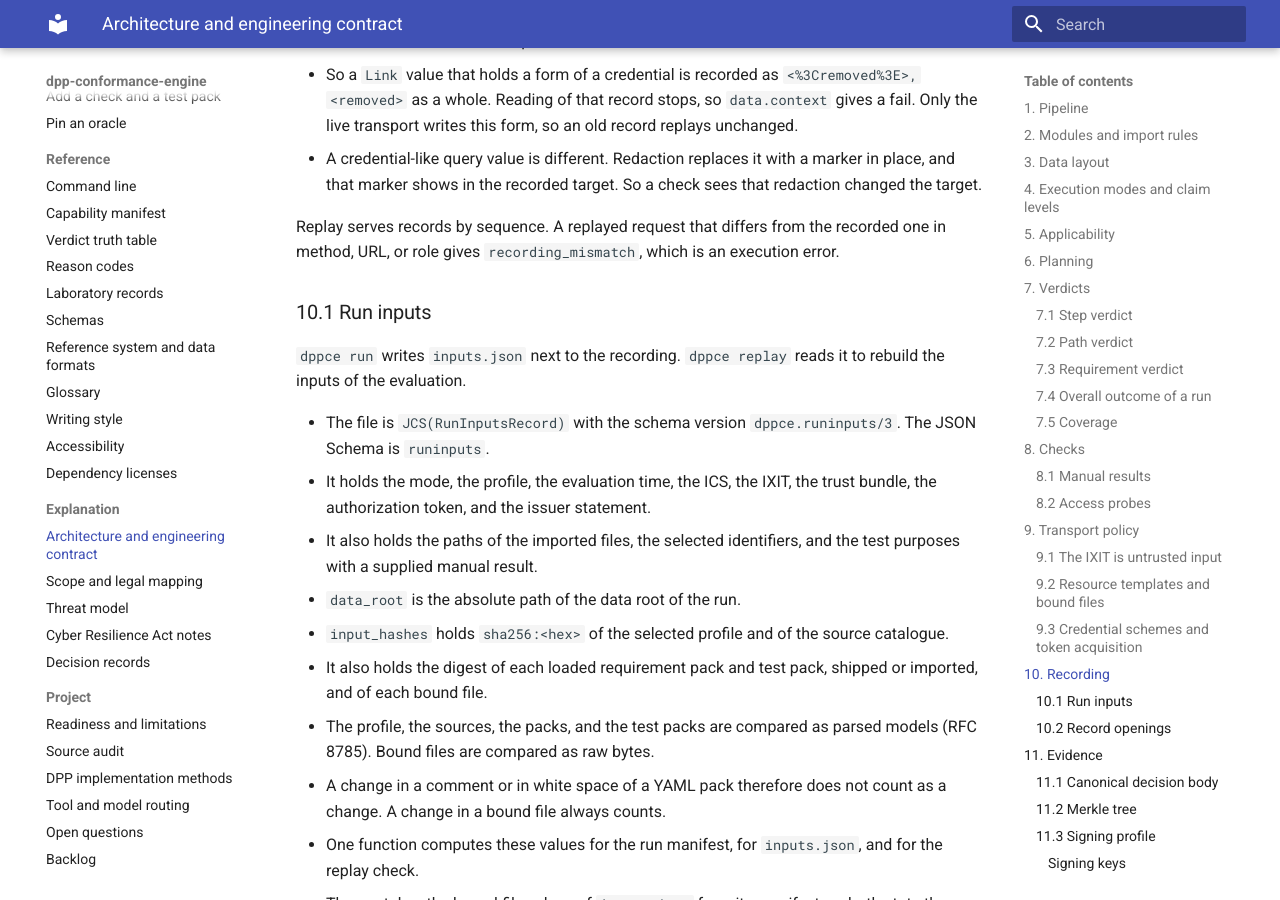
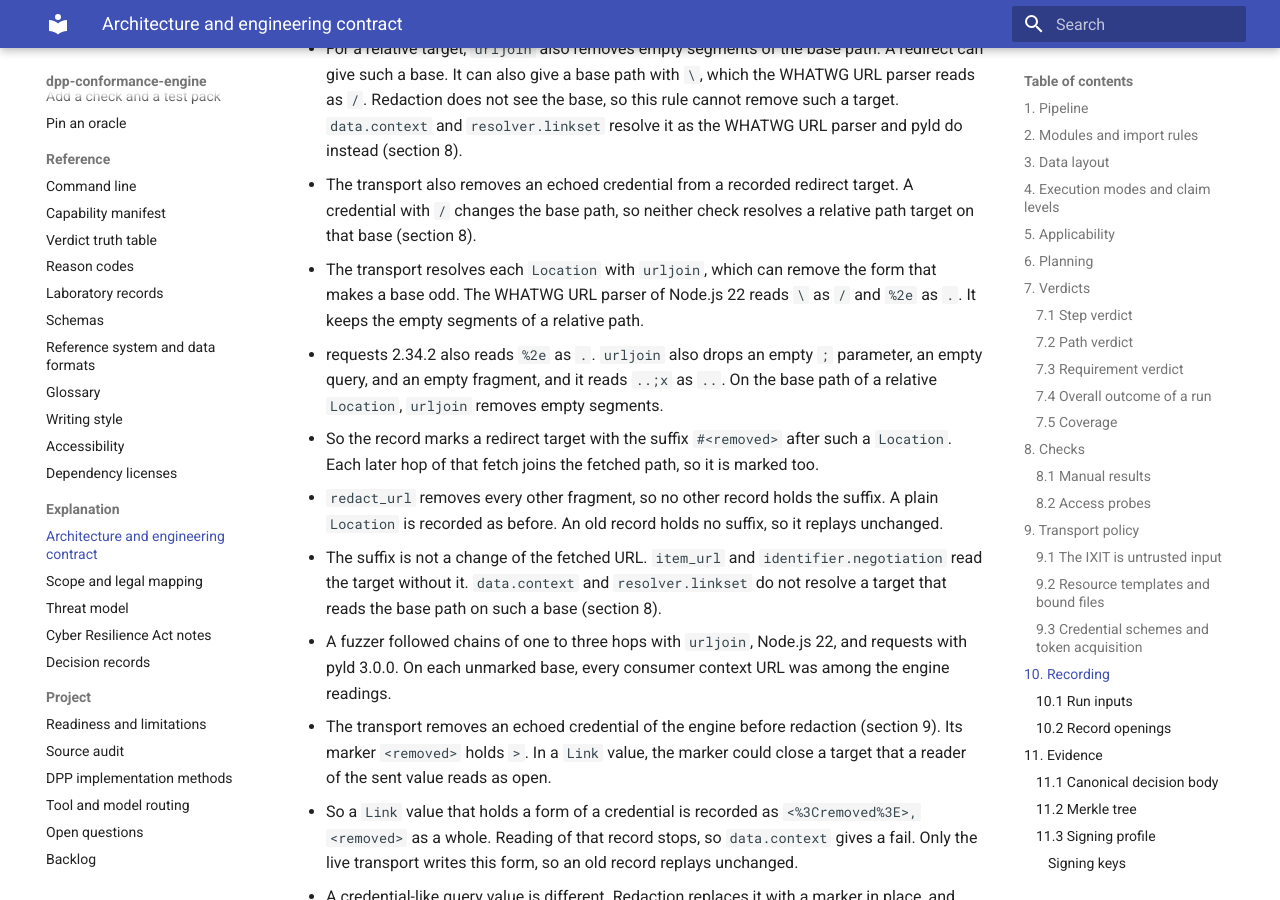
Before and after one commit to hadijannat/dpp-conformance-engine, an MkDocs documentation site: the page built from docs/explanation/architecture.md, in a window 1280 px wide and 900 px high, scrolled down 54412 px. Built offline with MkDocs 1.6.1 and Material for MkDocs 9.7.7, drawn with Linux system fonts in a browser that asks for light colours; the version menu is left out; some of the changed text lies outside the part shown.

Commit message:
docs: state how a redirect target after a Location read apart is marked
Sections 8 and 10 and the reference system page say that the transport
marks such a target with the suffix "#<removed>", that a target that
reads the base path counts unresolved there, and that an absolute path
target still resolves against the fetched origin.

Co-Authored-By: Claude Opus 5.5 <noreply@anthropic.com>

```diff
--- a/docs/explanation/architecture.md
+++ b/docs/explanation/architecture.md
@@ -802,9 +802,19 @@ gives `blocked`, with `DATA.SCHEMA.MISSING` or `DATA.RULES.MISSING`. The run bin
 - The check cannot tell if the credential held `/`. The system put the credential into its own
   redirect target, so the fail stands. A target with an absolute path or an authority keeps its
   result.
+- The transport marks a redirect target with the suffix `#<removed>` after a `Location` that a
+  consumer can read as another URL (section 10). Such a record does not hold the base path that
+  a consumer reads.
+- So on a marked base, a relative path, a query, or an empty target counts unresolved: the
+  base, a `/`, and the target. It gives `DATA.CONTEXT.NOT_ALLOWED`. The `Location` is the value
+  of the system, so the fail stands.
+- On a marked base, a target with an absolute path or an authority keeps its result. The WHATWG
+  URL parser can read a `Location` such as `/\h.example/doc` with another host. This check then
+  resolves an absolute path against the fetched origin.
 - `resolver.linkset` resolves a relative target in the same way. It does not fetch a target that
   the two readers resolve to different URLs. It does not fetch a relative path target on a base
-  path that holds the marker.
+  path that holds the marker. On a marked base, it does not fetch a relative path, a query, or an
+  empty target.
 - The JSON-LD 1.1 API, section 9.4.1, rejects a document with more than one context link. Its
   error code is `multiple context link headers`, section 9.6.2. The check judges the target of
   each context link.
@@ -1830,6 +1840,21 @@ records/<id>.enc   one encrypted record each
 - The transport also removes an echoed credential from a recorded redirect target. A credential
   with `/` changes the base path, so neither check resolves a relative path target on that base
   (section 8).
+- The transport resolves each `Location` with `urljoin`, which can remove the form that makes a
+  base odd. The WHATWG URL parser of Node.js 22 reads `\` as `/` and `%2e` as `.`. It keeps the
+  empty segments of a relative path.
+- requests 2.34.2 also reads `%2e` as `.`. `urljoin` also drops an empty `;` parameter, an empty
+  query, and an empty fragment, and it reads `..;x` as `..`. On the base path of a relative
+  `Location`, `urljoin` removes empty segments.
+- So the record marks a redirect target with the suffix `#<removed>` after such a `Location`.
+  Each later hop of that fetch joins the fetched path, so it is marked too.
+- `redact_url` removes every other fragment, so no other record holds the suffix. A plain
+  `Location` is recorded as before. An old record holds no suffix, so it replays unchanged.
+- The suffix is not a change of the fetched URL. `item_url` and `identifier.negotiation` read the
+  target without it. `data.context` and `resolver.linkset` do not resolve a target that reads the
+  base path on such a base (section 8).
+- A fuzzer followed chains of one to three hops with `urljoin`, Node.js 22, and requests with
+  pyld 3.0.0. On each unmarked base, every consumer context URL was among the engine readings.
 - The transport removes an echoed credential of the engine before redaction (section 9). Its
   marker `<removed>` holds `>`. In a `Link` value, the marker could close a target that a reader
   of the sent value reads as open.
```
Also changed, not shown: docs/reference/reference-system.md (+5 -0 lines).
